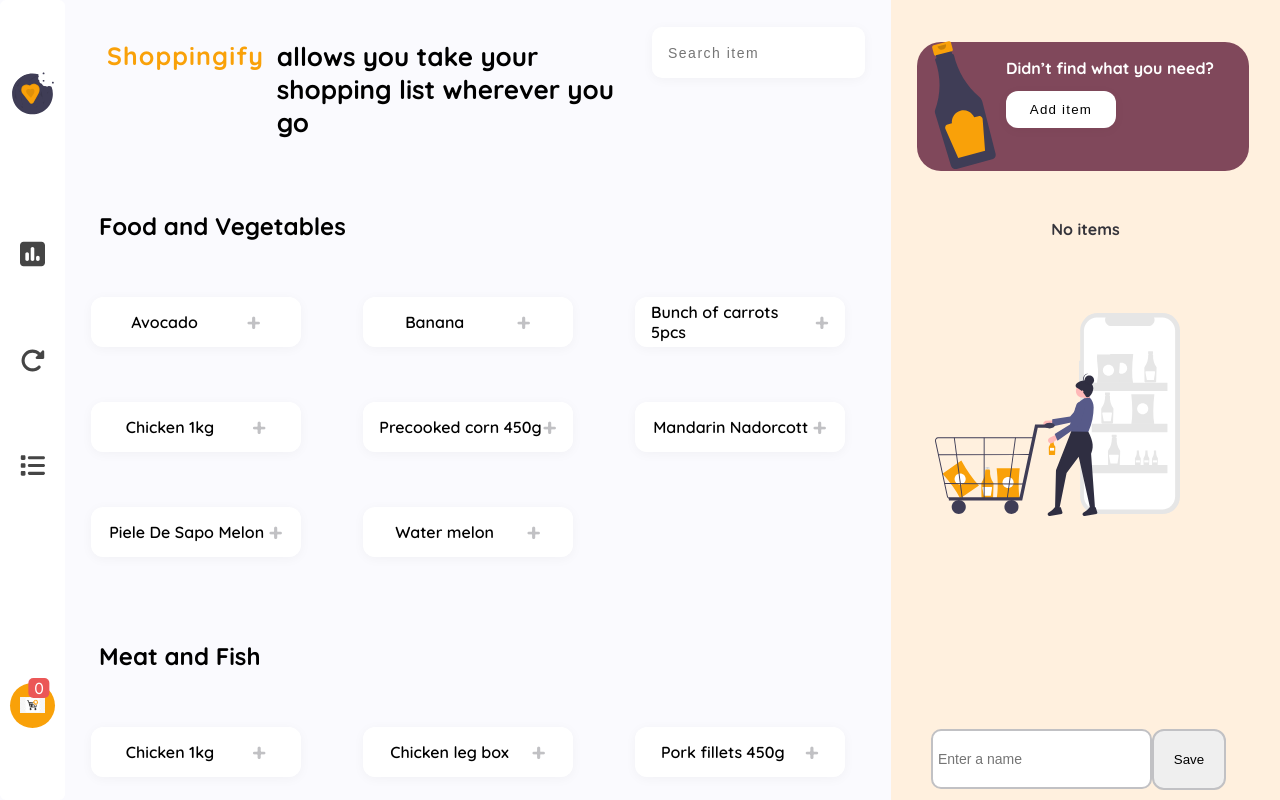
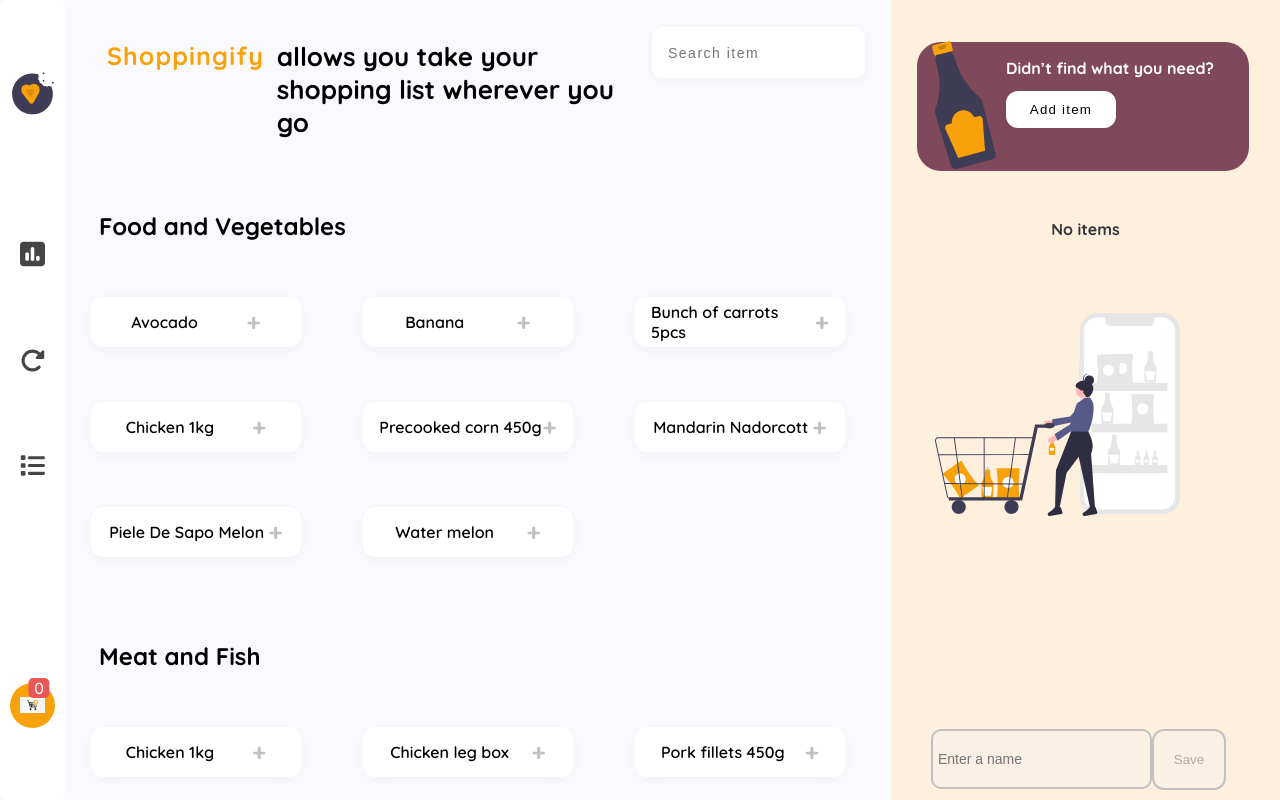
Before and after one commit to EjiroOsiephri/Shoppingfy-app, a React (Vite) app in the folder shoppingify-master/vite-project/: page / in a window 1280 px wide. Built offline with nearby package versions, Linux system fonts and the light colour scheme.

Commit message:
Added conditional styles

```diff
--- a/shoppingify-master/vite-project/src/Components/FoodLists/FoodArray.jsx
+++ b/shoppingify-master/vite-project/src/Components/FoodLists/FoodArray.jsx
@@ -1,40 +1,47 @@
 import React from "react";
 import Classes from "../../Sass/FoodArray.module.scss";
 import { useDispatch } from "react-redux";
-import { useSelector } from "react-redux";
 import { cartActions } from "../../Store/CartSlice";
 
 const FoodArray = (props) => {
   const foodAndVegetables = [
     {
+      title: "Food and vegetables",
       name: "Avocado",
       id: "a1",
     },
     {
+      title: "Food and vegetables",
       name: "Banana",
       id: "a2",
     },
     {
+      title: "Food and vegetables",
       name: "Bunch of carrots 5pcs",
       id: "a3",
     },
     {
+      title: "Food and vegetables",
       name: "Chicken 1kg",
       id: "a4",
     },
     {
+      title: "Food and vegetables",
       name: "Precooked corn 450g",
       id: "a5",
     },
     {
+      title: "Food and vegetables",
       name: "Mandarin Nadorcott",
       id: "a6",
     },
     {
+      title: "Food and vegetables",
       name: "Piele De Sapo Melon",
       id: "a7",
     },
     {
+      title: "Food and vegetables",
       name: "Water melon",
       id: "a8",
     },
@@ -42,18 +49,22 @@ const FoodArray = (props) => {
 
   const meatAndFish = [
     {
+      title: "Meat and Fish",
       name: "Chicken 1kg",
       id: "m1",
     },
     {
+      title: "Meat and Fish",
       name: "Chicken leg box",
       id: "m2",
     },
     {
+      title: "Meat and Fish",
       name: "Pork fillets 450g",
       id: "m3",
     },
     {
+      title: "Meat and Fish",
       name: "Salmon 1kg",
       id: "m4",
     },
--- a/shoppingify-master/vite-project/src/Components/ItemsContainer.jsx
+++ b/shoppingify-master/vite-project/src/Components/ItemsContainer.jsx
@@ -1,4 +1,4 @@
-import React, { useEffect, useState } from "react";
+import React, { useEffect, useRef, useState } from "react";
 import Classes from "../Sass/ItemsContainer.module.scss";
 import Source from "../assets/source.svg";
 import EmptyCart from "../assets/shop.svg";
@@ -10,6 +10,14 @@ const ItemsContainer = () => {
 
   const [cartItems, setCartItems] = useState(false);
 
+  const [checked, setIsChecked] = useState(false);
+
+  const handleCheckboxChange = (event) => {
+    setIsChecked(event.target.checked);
+  };
+
+  console.log(state);
+
   useEffect(() => {
     if (state.length > 0) {
       setCartItems(true);
@@ -18,9 +26,6 @@ const ItemsContainer = () => {
     }
   }, [state]);
 
-  state.map((item) => {
-    console.log(item.name);
-  });
   return (
     <>
       <aside className={Classes["items-container"]}>
@@ -47,20 +52,47 @@ const ItemsContainer = () => {
             </div>
             {state.map((item) => {
               return (
-                <div className={Classes["item-container-name"]} key={item.id}>
-                  <div className={Classes["item-name"]}>
-                    <input type="checkbox" />
-                    <h1>{item.name}</h1>
+                <aside key={item.id}>
+                  <h1>{item.title}</h1>
+                  <div className={Classes["item-container-name"]}>
+                    <div className={Classes["item-name"]}>
+                      <input type="checkbox" />
+                      <h1>{item.name}</h1>
+                    </div>
+                    <h2>{`${item.quantity}pcs`}</h2>
                   </div>
-                  <h2>{`${item.quantity}pcs`}</h2>
-                </div>
+                </aside>
               );
             })}
           </section>
         )}
         <div className={Classes["enterFoodItem"]}>
-          <input type="text" placeholder="Enter a name" />
-          <button>Save</button>
+          <input
+            style={
+              cartItems
+                ? {
+                    border: "rgba(249, 161, 9, 1)",
+                  }
+                : {}
+            }
+            disabled={!cartItems}
+            onClick={handleCheckboxChange}
+            type="text"
+            placeholder="Enter a name"
+          />
+          <button
+            style={
+              cartItems
+                ? {
+                    background: "rgba(249, 161, 9, 1)",
+                    color: "white",
+                  }
+                : {}
+            }
+            disabled={!cartItems}
+          >
+            Save
+          </button>
         </div>
       </aside>
     </>
--- a/shoppingify-master/vite-project/src/Store/CartSlice.jsx
+++ b/shoppingify-master/vite-project/src/Store/CartSlice.jsx
@@ -16,6 +16,7 @@ const cartSlice = createSlice({
           id: newItem.id,
           name: newItem.name,
           quantity: 1,
+          title: newItem.title,
         });
       } else {
         existingItem.quantity++;
```
